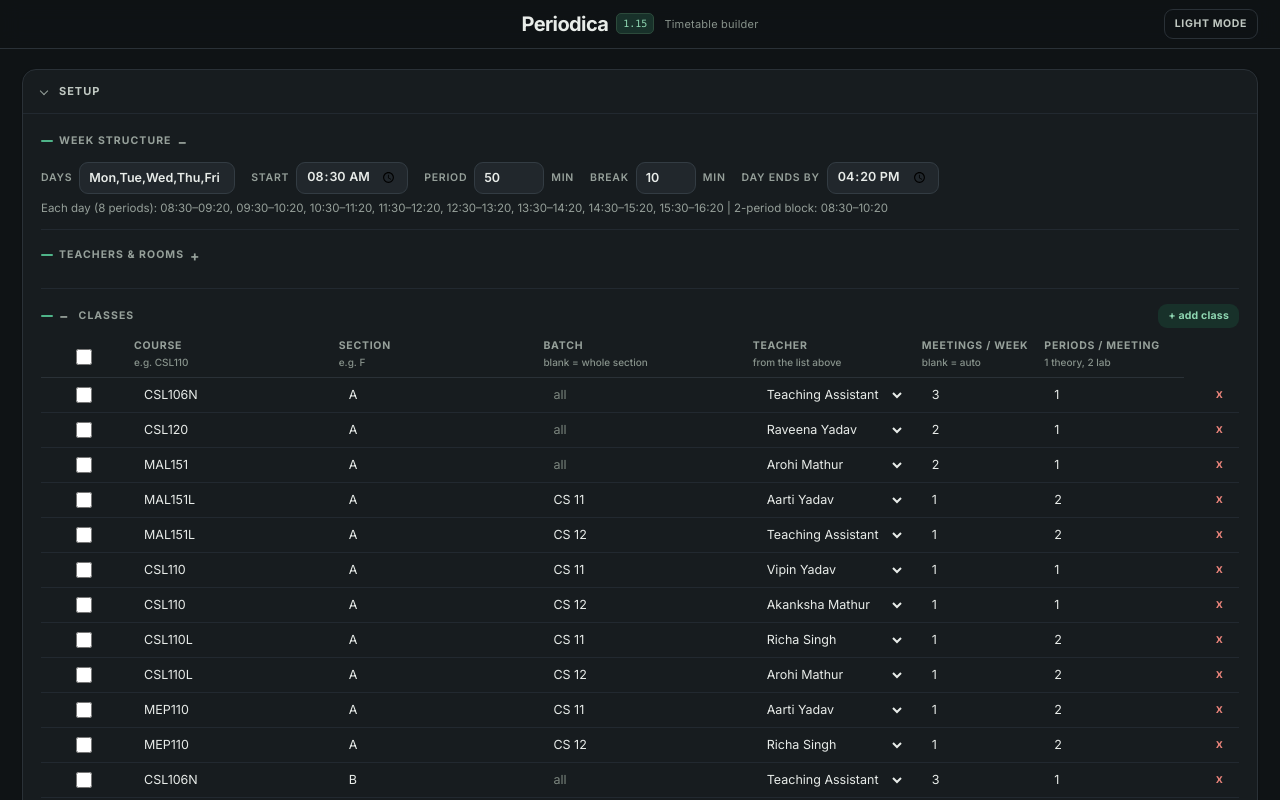
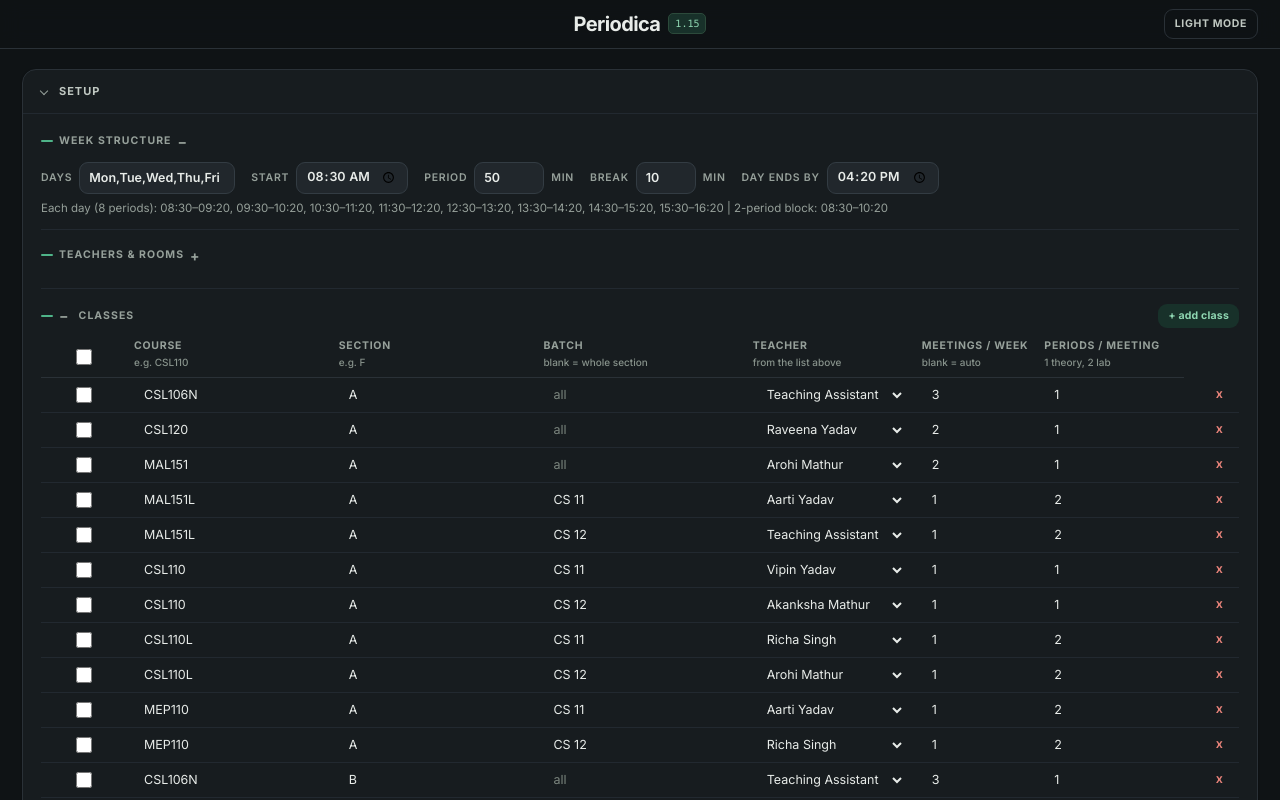
Before and after one commit to manannjoshi/Periodica, a plain HTML site: page index.html in a window 1280 px wide. Shown: the top 800 px of the page. Drawn offline with Linux system fonts and the light colour scheme.

Commit message:
fix: remove tagline

```diff
--- a/index.html
+++ b/index.html
@@ -405,7 +405,6 @@
   <div class="appbar-in">
     <div class="brand">
       <h1>Periodica <span class="ver">1.15</span></h1>
-      <span class="tagline">Timetable builder</span>
     </div>
     <div class="bar-actions">
       <button id="theme" class="theme-btn" type="button" aria-pressed="true">Light mode</button>
```
